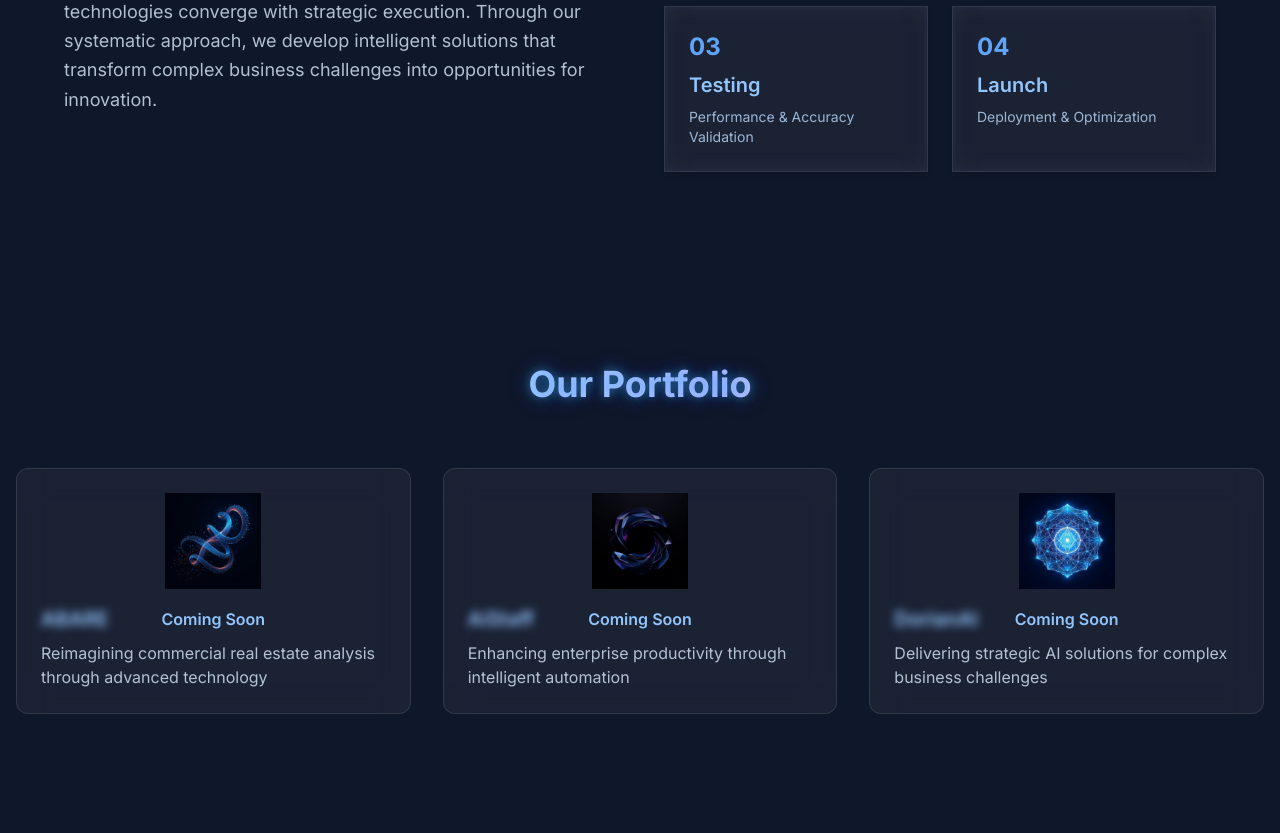
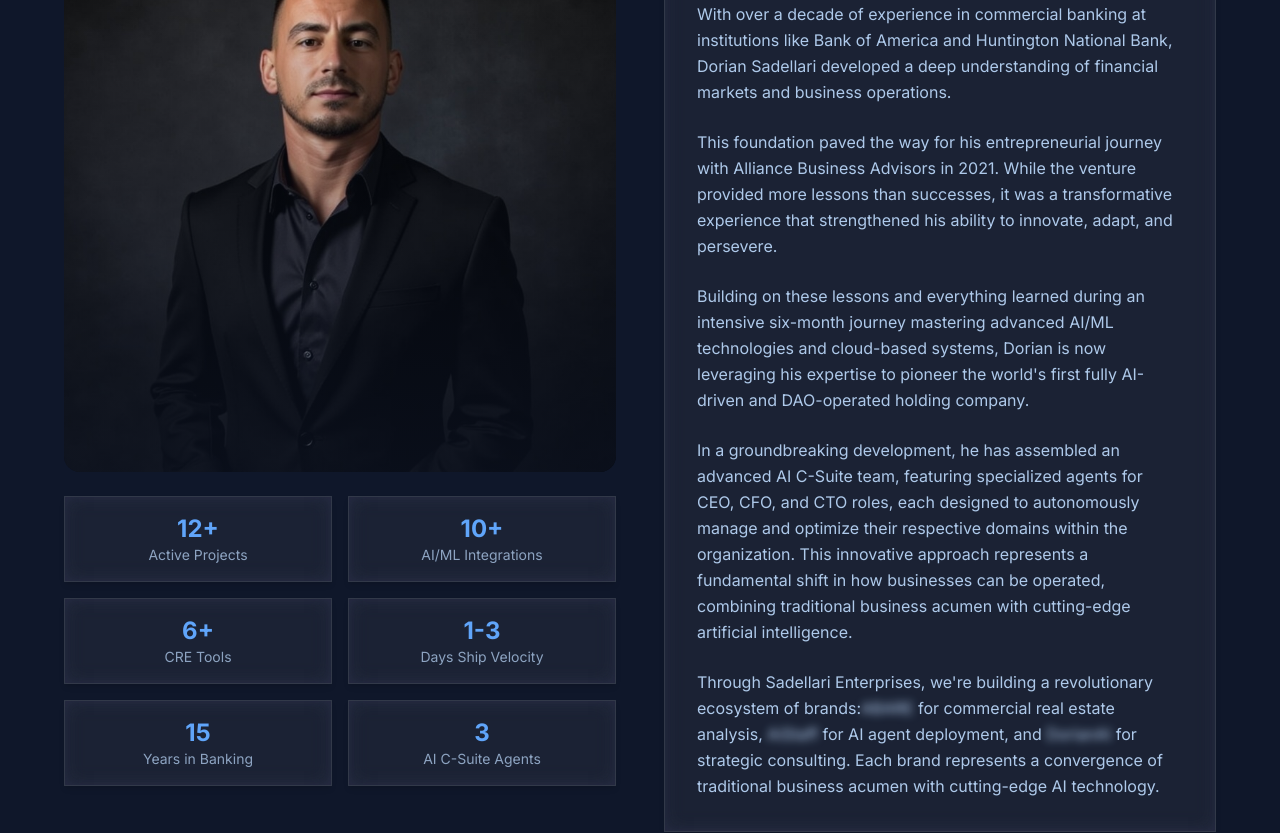
Before and after one commit to tony-42069/sadellari-website, a Next.js app: page / in a window 1280 px wide. Shown: the part 1080-1913 px from the top of the page. Built offline with nearby package versions, Linux system fonts and the light colour scheme.

Commit message:
Updated landing page with new sections, improved navigation, and enhanced about section

```diff
--- a/src/components/EnhancedLanding.tsx
+++ b/src/components/EnhancedLanding.tsx
@@ -170,66 +170,13 @@ const EnhancedLanding: React.FC = () => {
       <ParticleField />
       <Navigation links={[
         { href: '#home', text: 'Home' },
+        { href: '#about', text: 'About' },
+        { href: '#innovation', text: 'Innovation' },
         { href: '#portfolio', text: 'Portfolio' },
-        { href: '#about', text: 'About' },
         { href: '#contact', text: 'Contact' }
       ]} />
 
       <HeroSection />
-
-      <InnovationSection />
-
-      <section id="portfolio" className="py-24 relative z-10">
-        <div className="container mx-auto px-4">
-          <motion.h2
-            className="text-4xl font-bold text-center mb-16 bg-clip-text text-transparent bg-gradient-to-r from-blue-400 via-purple-400 to-blue-400 animate-gradient glow"
-            initial={{ opacity: 0, y: 50 }}
-            whileInView={{ opacity: 1, y: 0 }}
-            viewport={{ once: true }}
-          >
-            Our Portfolio
-          </motion.h2>
-
-          <div className="grid md:grid-cols-3 gap-8">
-            <BrandCard
-              logo="/abare-logo.png.jpg"
-              title="ABARE"
-              actualBrandName="ABARE"
-              description="Reimagining commercial real estate analysis through advanced technology"
-              delay={0.2}
-            />
-            <BrandCard
-              logo="/aistaff-logo.png.jpg"
-              title="AiStaff"
-              actualBrandName="AiStaff"
-              description="Enhancing enterprise productivity through intelligent automation"
-              delay={0.4}
-            />
-            <BrandCard
-              logo="/dorianai-logo.png.jpg"
-              title="DorianAI"
-              actualBrandName="DorianAI"
-              description="Delivering strategic AI solutions for complex business challenges"
-              delay={0.6}
-            />
-          </div>
-        </div>
-      </section>
-
-      <section className="py-16 relative z-10">
-        <div className="container mx-auto px-4">
-          <blockquote className="glass p-8 border-l-4 border-blue-500 max-w-4xl mx-auto">
-            <p className="text-xl text-blue-200/90 italic leading-relaxed">
-              "Our mission is to democratize access to sophisticated AI solutions while maintaining
-              the highest standards of performance and reliability. We're not just building products;
-              we're shaping the future of business automation and decision-making."
-            </p>
-            <footer className="mt-4 text-blue-300 font-semibold">
-              — Dorian Sadellari, Founder
-            </footer>
-          </blockquote>
-        </div>
-      </section>
 
       <section id="about" className="py-24 relative z-10">
         <div className="container mx-auto px-4">
@@ -261,8 +208,8 @@ const EnhancedLanding: React.FC = () => {
                     <div className="text-sm text-blue-200/70">Active Projects</div>
                   </div>
                   <div className="glass p-4 text-center">
-                    <div className="text-2xl font-bold text-blue-400">5+</div>
-                    <div className="text-sm text-blue-200/70">AI Integrations</div>
+                    <div className="text-2xl font-bold text-blue-400">10+</div>
+                    <div className="text-sm text-blue-200/70">AI/ML Integrations</div>
                   </div>
                   <div className="glass p-4 text-center">
                     <div className="text-2xl font-bold text-blue-400">6+</div>
@@ -271,6 +218,14 @@ const EnhancedLanding: React.FC = () => {
                   <div className="glass p-4 text-center">
                     <div className="text-2xl font-bold text-blue-400">1-3</div>
                     <div className="text-sm text-blue-200/70">Days Ship Velocity</div>
+                  </div>
+                  <div className="glass p-4 text-center">
+                    <div className="text-2xl font-bold text-blue-400">15</div>
+                    <div className="text-sm text-blue-200/70">Years in Banking</div>
+                  </div>
+                  <div className="glass p-4 text-center">
+                    <div className="text-2xl font-bold text-blue-400">3</div>
+                    <div className="text-sm text-blue-200/70">AI C-Suite Agents</div>
                   </div>
                 </div>
               </div>
@@ -281,19 +236,29 @@ const EnhancedLanding: React.FC = () => {
                   <p className="text-blue-200/90 leading-relaxed mb-6">
                     With over a decade of experience in commercial banking at institutions like Bank of America
                     and Huntington National Bank, Dorian Sadellari developed a deep understanding of financial
-                    markets and business operations. This foundation paved the way for his entrepreneurial
-                    journey with Alliance Business Advisors. While the venture provided more lessons than
-                    successes, it was a transformative experience that strengthened his ability to innovate,
-                    adapt, and persevere.
+                    markets and business operations.
                   </p>
                   <p className="text-blue-200/90 leading-relaxed mb-6">
-                    Building on these lessons, Dorian is now leveraging his expertise to pioneer the world's
-                    first fully AI-driven and DAO-operated holding company. Over the last six months, he has
-                    embarked on a groundbreaking journey, mastering advanced AI/ML technologies and cloud-based
-                    systems to shape the future of business operations.
+                    This foundation paved the way for his entrepreneurial journey with Alliance Business Advisors in 2021.
+                    While the venture provided more lessons than successes, it was a transformative experience
+                    that strengthened his ability to innovate, adapt, and persevere.
+                  </p>
+                  <p className="text-blue-200/90 leading-relaxed mb-6">
+                    Building on these lessons and everything learned during an intensive six-month journey
+                    mastering advanced AI/ML technologies and cloud-based systems, Dorian is now
+                    leveraging his expertise to pioneer the world's first fully AI-driven and DAO-operated
+                    holding company.
+                  </p>
+                  <p className="text-blue-200/90 leading-relaxed mb-6">
+                    In a groundbreaking development, he has assembled an advanced AI
+                    C-Suite team, featuring specialized agents for CEO, CFO, and CTO roles, each designed to
+                    autonomously manage and optimize their respective domains within the organization.
+                    This innovative approach represents a fundamental shift in how businesses can be
+                    operated, combining traditional business acumen with cutting-edge artificial
+                    intelligence.
                   </p>
                   <p className="text-blue-200/90 leading-relaxed">
-                    Through Sadellari Coming Soon, we're building a revolutionary ecosystem of brands:
+                    Through Sadellari Enterprises, we're building a revolutionary ecosystem of brands:
                     <span className="blur-sm select-none">ABARE</span> for commercial real estate analysis,{' '}
                     <span className="blur-sm select-none">AiStaff</span> for AI agent deployment, and{' '}
                     <span className="blur-sm select-none">DorianAI</span> for strategic consulting. Each brand represents a convergence of traditional
@@ -305,6 +270,61 @@ const EnhancedLanding: React.FC = () => {
           </motion.div>
         </div>
       </section>
+
+      <InnovationSection />
+
+      <section id="portfolio" className="py-24 relative z-10">
+        <div className="container mx-auto px-4">
+          <motion.h2
+            className="text-4xl font-bold text-center mb-16 bg-clip-text text-transparent bg-gradient-to-r from-blue-400 via-purple-400 to-blue-400 animate-gradient glow"
+            initial={{ opacity: 0, y: 50 }}
+            whileInView={{ opacity: 1, y: 0 }}
+            viewport={{ once: true }}
+          >
+            Our Portfolio
+          </motion.h2>
+
+          <div className="grid md:grid-cols-3 gap-8">
+            <BrandCard
+              logo="/abare-logo.png.jpg"
+              title="ABARE"
+              actualBrandName="ABARE"
+              description="An innovative CRE analysis platform combining advanced financial modeling with AI-driven insights. Streamlines deal evaluation, market analysis, and investment decision-making for real estate professionals."
+              delay={0.2}
+            />
+            <BrandCard
+              logo="/aistaff-logo.png.jpg"
+              title="AiStaff"
+              actualBrandName="AiStaff"
+              description="A next-generation AI agent marketplace revolutionizing enterprise operations. Deploy customized AI solutions for workflow automation, data analysis, and business process optimization."
+              delay={0.4}
+            />
+            <BrandCard
+              logo="/dorianai-logo.png.jpg"
+              title="DorianAI"
+              actualBrandName="DorianAI"
+              description="Expert AI consulting and system integration services, transforming businesses through custom ML solutions, strategic automation, and advanced analytics implementations."
+              delay={0.6}
+            />
+          </div>
+        </div>
+      </section>
+
+      <section className="py-16 relative z-10">
+        <div className="container mx-auto px-4">
+          <blockquote className="glass p-8 border-l-4 border-blue-500 max-w-4xl mx-auto">
+            <p className="text-xl text-blue-200/90 italic leading-relaxed">
+              "Our mission is to democratize access to sophisticated AI solutions while maintaining
+              the highest standards of performance and reliability. We're not just building products;
+              we're shaping the future of business automation and decision-making."
+            </p>
+            <footer className="mt-4 text-blue-300 font-semibold">
+              — Dorian Sadellari, Founder
+            </footer>
+          </blockquote>
+        </div>
+      </section>
+
 
       <section id="contact" className="py-24 relative z-10">
         <div className="container mx-auto px-4">
```
